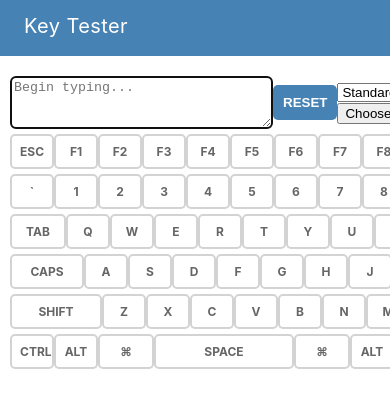
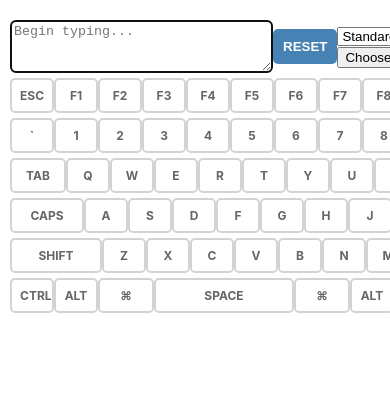
Before and after one commit to filoxo/key-tester, a Vue app: page / in a window 390 px wide. Shown: the top 408 px of the page. Built offline with nearby package versions, Linux system fonts and the light colour scheme.

Commit message:
Hide header on mobile

```diff
--- a/src/App.vue
+++ b/src/App.vue
@@ -93,12 +93,13 @@ main {
 
 header {
   margin: 0;
-  height: 56px;
-  padding: 0 16px 0 24px;
+  padding: 16px;
   background-color: steelblue;
   color: #fff;
 }
-
+@media screen and (max-width: 750px) {
+  header { display: none; }
+}
 header span {
   display: block;
   position: relative;
@@ -107,7 +108,6 @@ header span {
   letter-spacing: .02em;
   font-weight: 400;
   box-sizing: border-box;
-  padding-top: 16px;
 }
 .action {
   display: flex;
```
